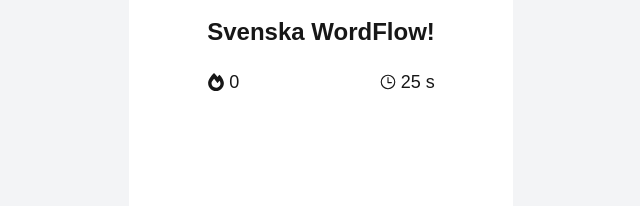
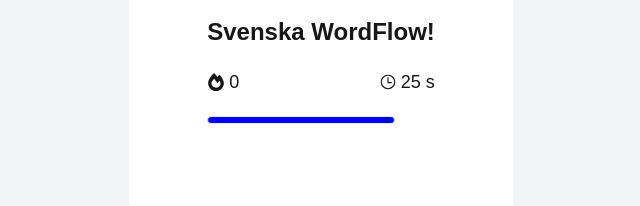
Before and after one commit to riaars/WordFlowGameSvenska, a Next.js app: page / in a window 1280 px wide. Shown: the top 206 px of the page, without its empty margins (319-959 px from the left). Built offline with nearby package versions, Linux system fonts and the light colour scheme.

Commit message:
add progress bar component

```diff
--- a/app/api.tsx
+++ /dev/null
@@ -1,18 +0,0 @@
-"use server";
-import fs from "fs";
-
-export async function loadWords() {
-  const words = fs
-    .readFileSync("./data/swedish_words_million.txt", "utf8")
-    .split("\n");
-  return new Set(words.map((w: string) => w.trim()));
-}
-
-export async function getServerSideProps() {
-  const wordSet = await loadWords();
-  return {
-    props: {
-      wordSet: Array.from(wordSet), // Convert the Set to an array for passing as props
-    },
-  };
-}
--- /dev/null
+++ b/app/assets/styles/components/progressbar.scss
@@ -0,0 +1,5 @@
+.progress-bar {
+  max-width: 500px;
+  background-color: blue;
+  height: 8px;
+}
--- /dev/null
+++ b/app/assets/styles/main.scss
@@ -0,0 +1 @@
+@use "components/progressbar.scss";
--- /dev/null
+++ b/app/components/ProgressBar.tsx
@@ -0,0 +1,25 @@
+import React, { useEffect } from "react";
+
+interface ProgressBarProps {
+  percentage: number;
+}
+
+function ProgressBar({ percentage }: ProgressBarProps) {
+  console.log(percentage);
+  const handleProgressBarLength = () => {
+    const element = document.getElementById("progress-bar");
+    if (element) {
+      element.style.width = `${(percentage / 100) * 225}px`;
+    }
+  };
+
+  useEffect(() => {
+    handleProgressBarLength();
+  }, [percentage]);
+
+  return (
+    <div id="progress-bar" className={`progress-bar rounded border `}></div>
+  );
+}
+
+export default ProgressBar;
--- a/app/layout.tsx
+++ b/app/layout.tsx
@@ -1,6 +1,7 @@
 import type { Metadata } from "next";
 import { Geist, Geist_Mono } from "next/font/google";
 import "./globals.css";
+import "./assets/styles/main.scss";
 
 const geistSans = Geist({
   variable: "--font-geist-sans",
--- a/app/page.tsx
+++ b/app/page.tsx
@@ -5,6 +5,7 @@ import { LuRefreshCcw } from "react-icons/lu";
 import { FaFireAlt } from "react-icons/fa";
 import { FaRegTrashCan } from "react-icons/fa6";
 import { IoTimeOutline } from "react-icons/io5";
+import ProgressBar from "./components/ProgressBar";
 
 const getRandomLetters = (
   validWords: string[],
@@ -115,6 +116,8 @@ export default function Home() {
     handleTimeLeft();
   }, []);
 
+  let percentage = (timeLeft / 30) * 100;
+
   return (
     <div className="text-center flex flex-row justify-center h-screen">
       <div className="flex flex-col items-center p-4 w-96 bg-white ">
@@ -130,6 +133,7 @@ export default function Home() {
               {timeLeft} s
             </div>
           </div>
+          <ProgressBar percentage={percentage} />
         </div>
         <div
           id="score-container"
--- a/package.json
+++ b/package.json
@@ -12,7 +12,8 @@
     "next": "15.1.6",
     "react": "^19.0.0",
     "react-dom": "^19.0.0",
-    "react-icons": "^5.5.0"
+    "react-icons": "^5.5.0",
+    "sass": "^1.85.1"
   },
   "devDependencies": {
     "@eslint/eslintrc": "^3",
```
Also changed, not shown: 1 other file (tests, documents, lock files or other folders).
